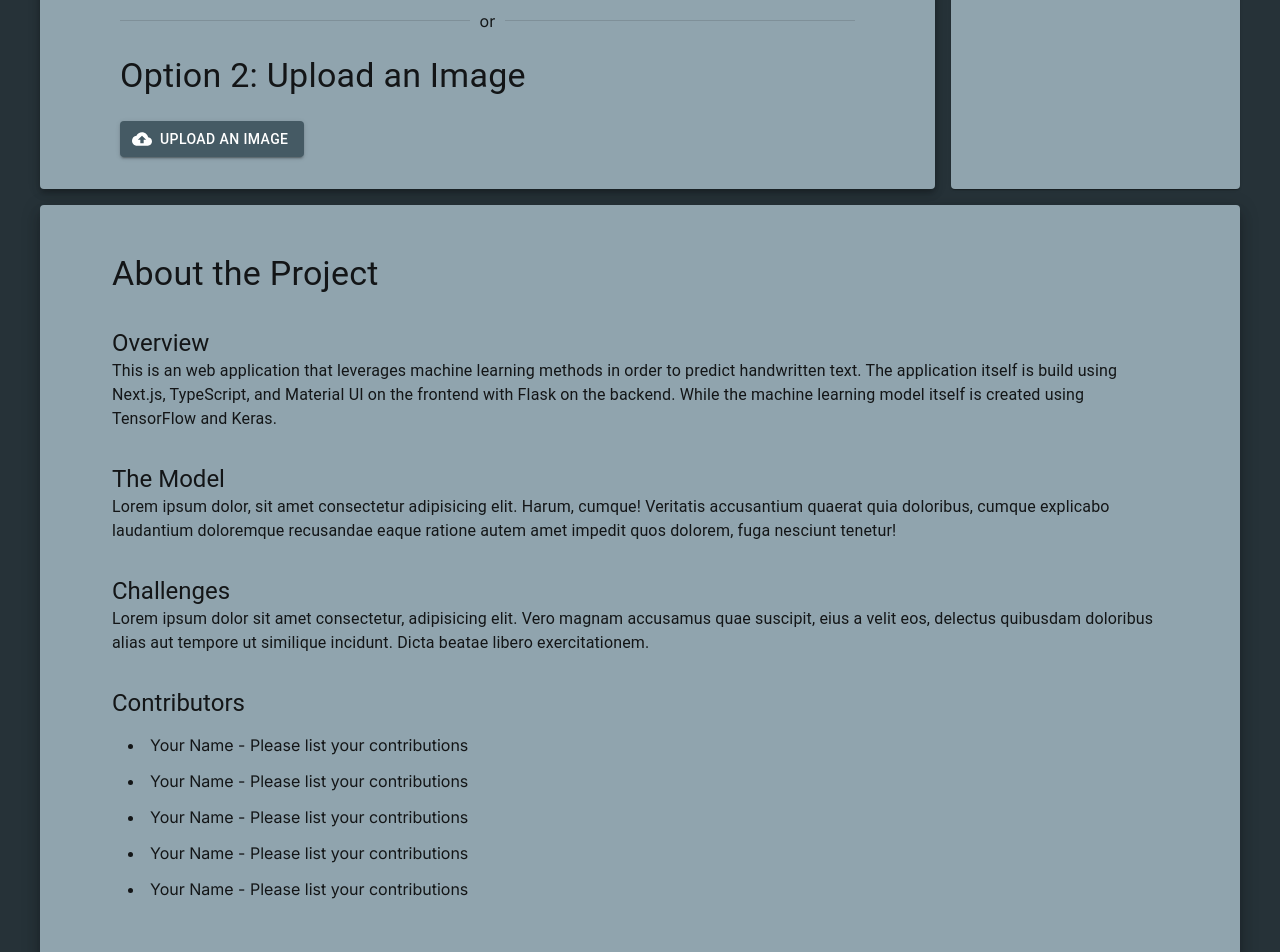
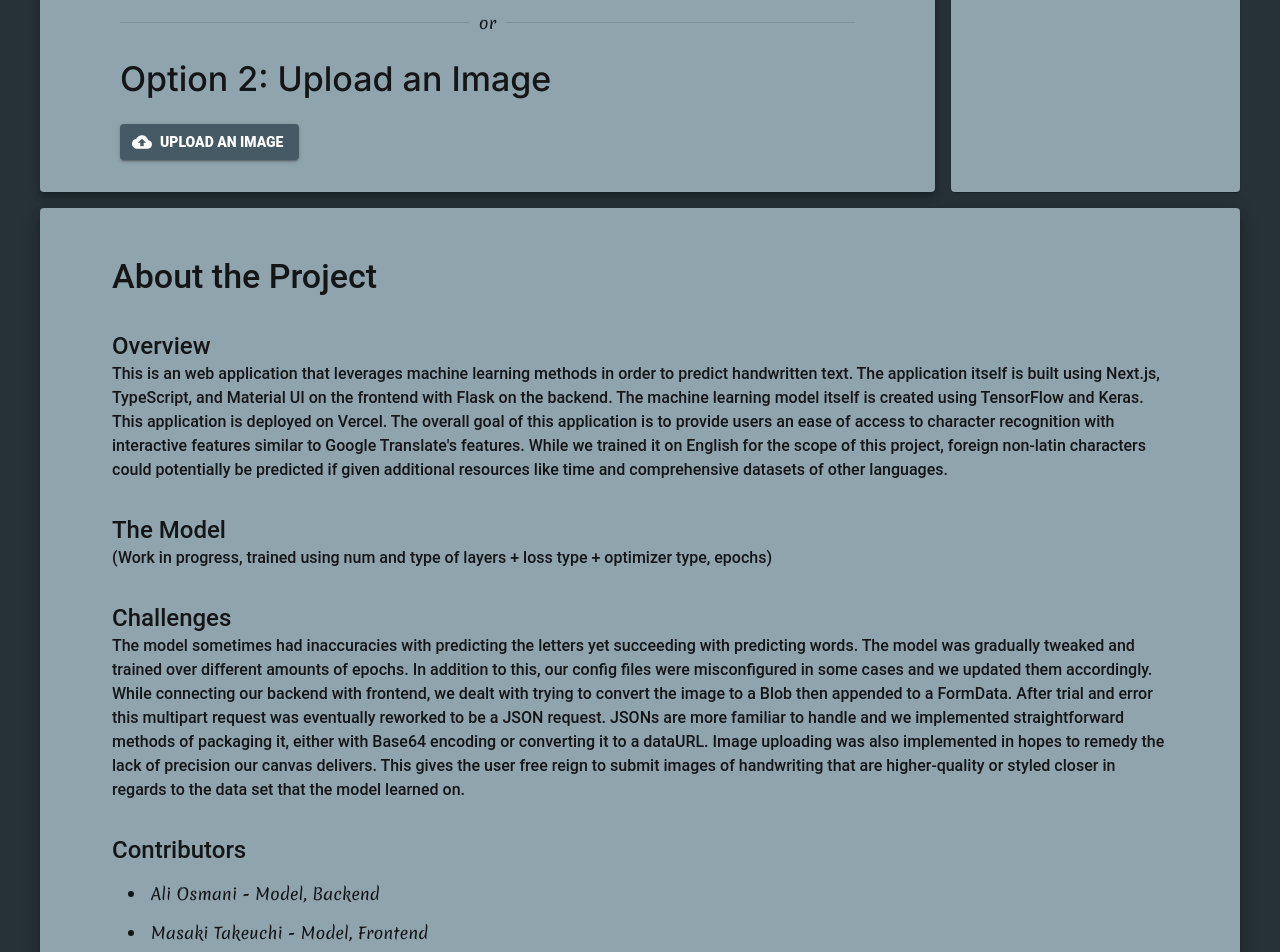
Before and after one commit to Carson1829/OCR-project, a Next.js app: page / in a window 1280 px wide. Shown: the part 660-1612 px from the top of the page. Built offline with nearby package versions, Linux system fonts and the light colour scheme.

Commit message:
Front-end text + UI last min changes
Overhauled fonts and cursor
Added to the about section with some explanations.
Slept at 8:30 AM

```diff
--- a/app/components/about.tsx
+++ b/app/components/about.tsx
@@ -21,28 +21,41 @@ export default function About() {
         <Typography variant="h5">Overview</Typography>
         <Typography variant="body1">
           This is an web application that leverages machine learning methods in
-          order to predict handwritten text. The application itself is build
+          order to predict handwritten text. The application itself is built
           using Next.js, TypeScript, and Material UI on the frontend with Flask
-          on the backend. While the machine learning model itself is created
-          using TensorFlow and Keras.
+          on the backend. The machine learning model itself is created
+          using TensorFlow and Keras. This application is deployed on Vercel.
+          The overall goal of this application is to provide users an ease of
+          access to character recognition with interactive features similar to
+          Google Translate's features. While we trained it on English for the scope
+          of this project, foreign non-latin characters could potentially be predicted
+          if given additional resources like time and comprehensive datasets of other languages.
         </Typography>
       </Container>
       <Container>
         <Typography variant="h5">The Model</Typography>
         <Typography variant="body1">
-          Lorem ipsum dolor, sit amet consectetur adipisicing elit. Harum,
-          cumque! Veritatis accusantium quaerat quia doloribus, cumque explicabo
-          laudantium doloremque recusandae eaque ratione autem amet impedit quos
-          dolorem, fuga nesciunt tenetur!
+          (Work in progress, trained using num
+          and type of layers + loss type + optimizer type, epochs)
         </Typography>
       </Container>
       <Container>
         <Typography variant="h5">Challenges</Typography>
         <Typography variant="body1">
-          Lorem ipsum dolor sit amet consectetur, adipisicing elit. Vero magnam
-          accusamus quae suscipit, eius a velit eos, delectus quibusdam
-          doloribus alias aut tempore ut similique incidunt. Dicta beatae libero
-          exercitationem.
+          The model sometimes had inaccuracies with predicting the letters yet
+          succeeding with predicting words. The model was gradually tweaked and
+          trained over different amounts of epochs. In addition to this, our
+          config files were misconfigured in some cases and we updated them accordingly.
+          While connecting our backend with frontend, we dealt with trying to
+          convert the image to a Blob then appended to a FormData. After trial
+          and error this multipart request was eventually reworked to be a JSON
+          request. JSONs are more familiar to handle and we implemented
+          straightforward methods of packaging it, either with Base64 encoding or
+          converting it to a dataURL. Image uploading was also implemented in hopes
+          to remedy the lack of precision our canvas delivers. This gives
+          the user free reign to submit images of handwriting that are higher-quality
+          or styled closer in regards to the data set that the model learned on.
+
         </Typography>
       </Container>
       <Container>
@@ -54,19 +67,19 @@ export default function About() {
           }}
         >
           <ListItem sx={{ display: "list-item" }}>
-            Your Name - Please list your contributions
+            Ali Osmani - Model, Backend
           </ListItem>
           <ListItem sx={{ display: "list-item" }}>
-            Your Name - Please list your contributions
+            Masaki Takeuchi - Model, Frontend
           </ListItem>
           <ListItem sx={{ display: "list-item" }}>
-            Your Name - Please list your contributions
+            Derek Ma - Frontend, Backend
           </ListItem>
           <ListItem sx={{ display: "list-item" }}>
-            Your Name - Please list your contributions
+            Carson Chiem - Frontend, Backend
           </ListItem>
           <ListItem sx={{ display: "list-item" }}>
-            Your Name - Please list your contributions
+            Steven Chang - Frontend, Backend
           </ListItem>
         </List>
       </Container>
--- a/app/components/canvas.tsx
+++ b/app/components/canvas.tsx
@@ -305,7 +305,7 @@ export default function Canvas({
             marginBottom: 20
           }}
         >
-          <Typography variant="h4">Option 1: Draw</Typography>
+          <Typography variant="h4" sx={{fontFamily: "Inter", fontWeight: "regular"}}>Option 1: Draw</Typography>
           <div>
             <Button
               variant="contained"
@@ -336,6 +336,7 @@ export default function Canvas({
                 "backgroundColor": primary_color.main,
                 "&:hover": { backgroundColor: primary_color.dark }
               }}
+              id = "predictionButton"
               onClick={sendJPEGToBackend}
             >
               Predict {/* JPEG to backend */}
@@ -359,7 +360,7 @@ export default function Canvas({
           ></canvas>
         </div>
         <Divider sx={{ marginTop: 3, marginBottom: 3 }}>or</Divider>
-        <Typography variant="h4" sx={{ marginBottom: 3 }}>
+        <Typography variant="h4" sx={{ marginBottom: 3, fontFamily: "Inter", fontWeight: "regular"}}>
           Option 2: Upload an Image
         </Typography>
         <div
@@ -373,6 +374,7 @@ export default function Canvas({
             component="label"
             variant="contained"
             startIcon={<CloudUploadIcon />}
+            id = "uploadButton"
           >
             Upload an Image
             <VisuallyHiddenInput
--- a/app/components/theme.tsx
+++ b/app/components/theme.tsx
@@ -17,5 +17,12 @@ export const theme = createTheme({
       light: blueGrey[300],
       dark: blueGrey[900]
     }
+  },
+  typography: {
+    "fontFamily": `"Roboto", "Helvetica", "Merienda", "Inter", "Arial"`,
+    "fontSize": 14,
+    "fontWeightLight": 300,
+    "fontWeightRegular": 500,
+    "fontWeightMedium": 900,
   }
 });
--- a/app/globals.css
+++ b/app/globals.css
@@ -13,3 +13,19 @@ body {
         overflow: scroll;
     }
 }
+
+#predictionButton:hover{
+    cursor: url("https://cdn.custom-cursor.com/db/10857/32/minimal-brain-pointer.png") , auto;
+    }
+
+#uploadButton:hover{
+    cursor: url("https://cdn.custom-cursor.com/db/10571/32/minimal-ow-pointer.png") , auto;
+    }
+
+canvas:hover{
+    cursor: url("https://cdn.custom-cursor.com/db/10863/32/minimal-pencil-pointer.png") , auto;
+  }
+
+html, body, .MuiButton-root, a, a:hover{
+    cursor: url("https://cdn.custom-cursor.com/db/10894/32/minimal-pirate-hat-cursor.png") , auto;
+  }
--- a/app/layout.tsx
+++ b/app/layout.tsx
@@ -1,8 +1,11 @@
 import './globals.css'
 import type { Metadata } from 'next'
 import { Inter } from 'next/font/google'
+import { Merienda } from 'next/font/google'
 
 const inter = Inter({ subsets: ['latin'] })
+const merien = Merienda({subsets: ['latin']})
+const classes = `${inter.className} ${merien.className}`
 
 export const metadata: Metadata = {
     title: 'ECS 170 OCR Demo',
@@ -16,7 +19,7 @@ export default function RootLayout({
 }) {
   return (
     <html lang="en">
-      <body className={inter.className}>{children}</body>
+      <body className={classes}>{children}</body>
     </html>
   )
 }
--- a/app/page.tsx
+++ b/app/page.tsx
@@ -37,7 +37,7 @@ export default function Home() {
             <Typography
               variant="h3"
               margin={3}
-              sx={{ textAlign: "center" }}
+              sx={{ textAlign: "center", fontFamily: "__Merienda_9ceaa0", fontWeight: "medium"}}
               className={styles.heading}
             >
               ECS 170 Optical Character Recognition Demo
@@ -75,7 +75,9 @@ export default function Home() {
                   sx={{
                     textAlign: "center",
                     height: "max-content",
-                    lineHeight: 2.75
+                    lineHeight: 2.75,
+                    fontFamily: "Inter",
+                    fontWeight: "regular"
                   }}
                 >
                   Predicted Word
@@ -88,7 +90,7 @@ export default function Home() {
                     alignItems: "center"
                   }}
                 >
-                  <Typography variant="h4" sx={{ margin: "10px" }}>
+                  <Typography variant="h4" sx={{ margin: "8px", fontFamily: "Inter", fontWeight: "regular"}}>
                     {tempMsg}
                   </Typography>
                 </Box>
```
